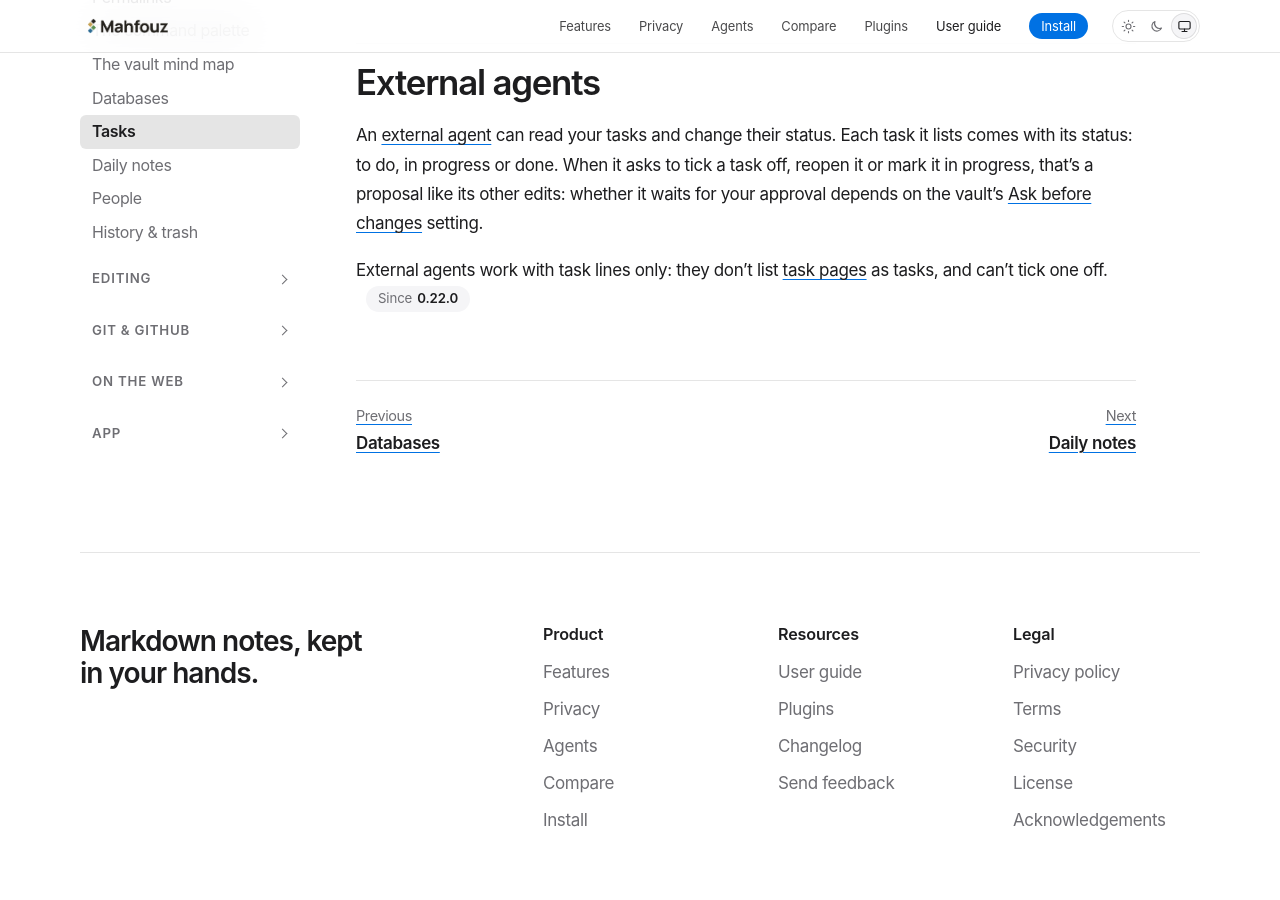
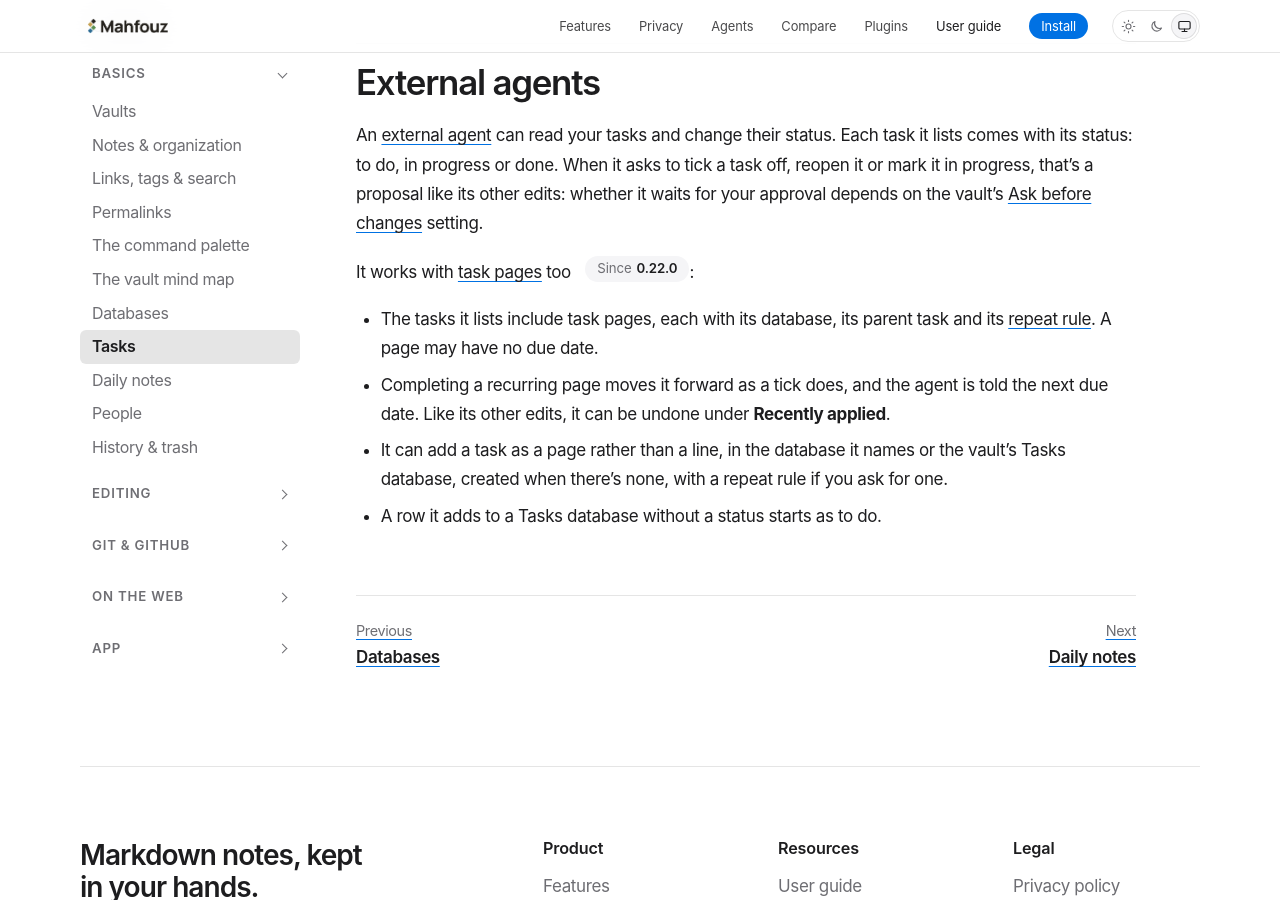
Before and after one commit to mahfouz-app/docs, a Jekyll site: the page built from guide/tasks.md, in a window 1280 px wide and 900 px high, scrolled down 13060 px. Built offline with Jekyll 4.4.1, drawn with Linux system fonts in a browser that asks for light colours; some of the changed text lies outside the part shown.

Commit message:
Guide: agents and MCP work with task pages
Co-Authored-By: Claude Opus 5.5 <noreply@anthropic.com>

```diff
--- a/guide/tasks.md
+++ b/guide/tasks.md
@@ -289,7 +289,8 @@ day it's done.
 
 When you tick a recurring page in the Tasks tab or the Tasks panel, move its
 card to **Done** on the Board, or press **Mark done** on its
-[reminder](#reminders), the page isn't left done:
+[reminder](#reminders), or an [external agent](#external-agents) completes
+it, the page isn't left done:
 
 - its due date moves to the next date in the rule. If the page was overdue,
   it skips ahead to the first date after today, unless the rule counts
@@ -582,6 +583,15 @@ in progress, that's a proposal like its other edits: whether it waits for
 your approval depends on the vault's
 [Ask before changes](/guide/external-agents/#ask-before-changes) setting.
 
-External agents work with task lines only: they don't list
-[task pages](#task-pages) as tasks, and can't tick one off.
-{% include since.html v="0.22.0" %}
+It works with [task pages](#task-pages) too {% include since.html v="0.22.0" %}:
+
+- The tasks it lists include task pages, each with its database, its parent
+  task and its [repeat rule](#recurring-task-pages). A page may have no due
+  date.
+- Completing a recurring page moves it forward as a tick does, and the
+  agent is told the next due date. Like its other edits, it can be undone
+  under **Recently applied**.
+- It can add a task as a page rather than a line, in the database it names
+  or the vault's Tasks database, created when there's none, with a repeat
+  rule if you ask for one.
+- A row it adds to a Tasks database without a status starts as to do.
```
Also changed, not shown: guide/external-agents.md (+19 -0 lines).
